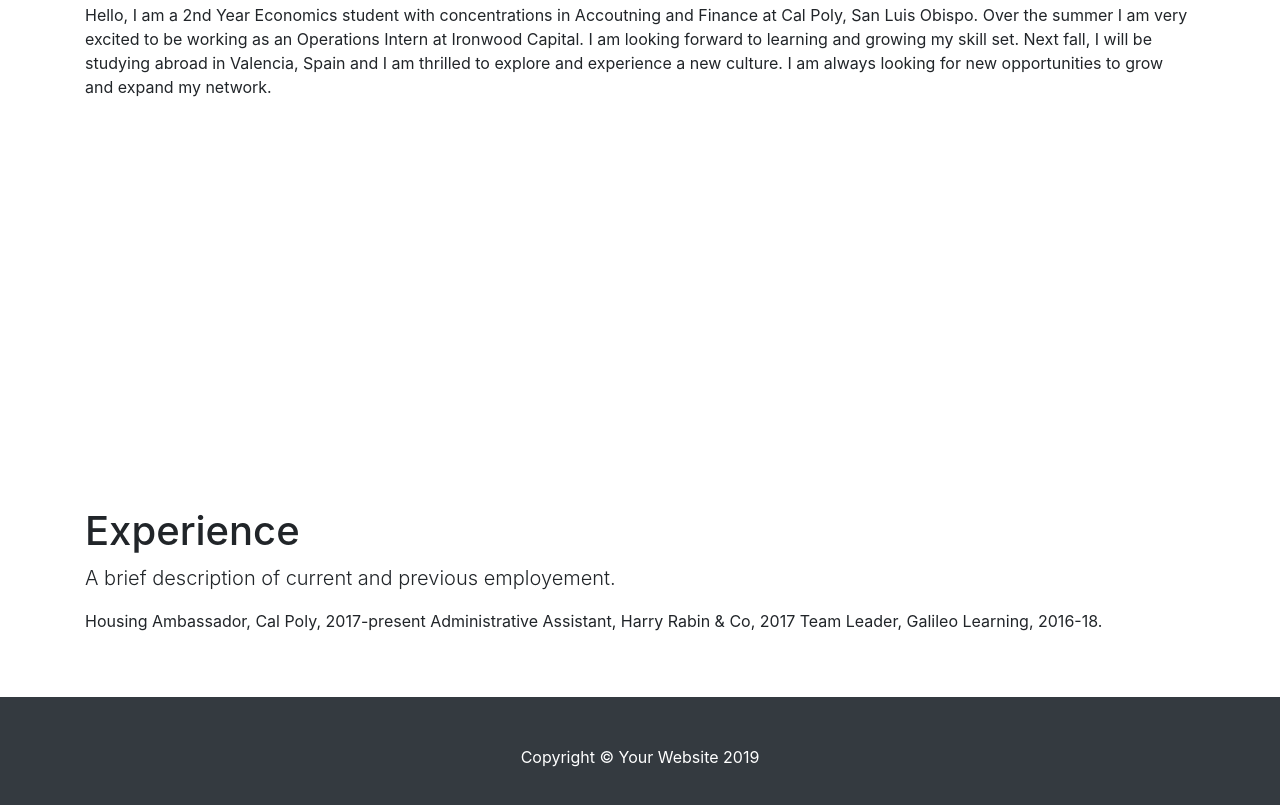
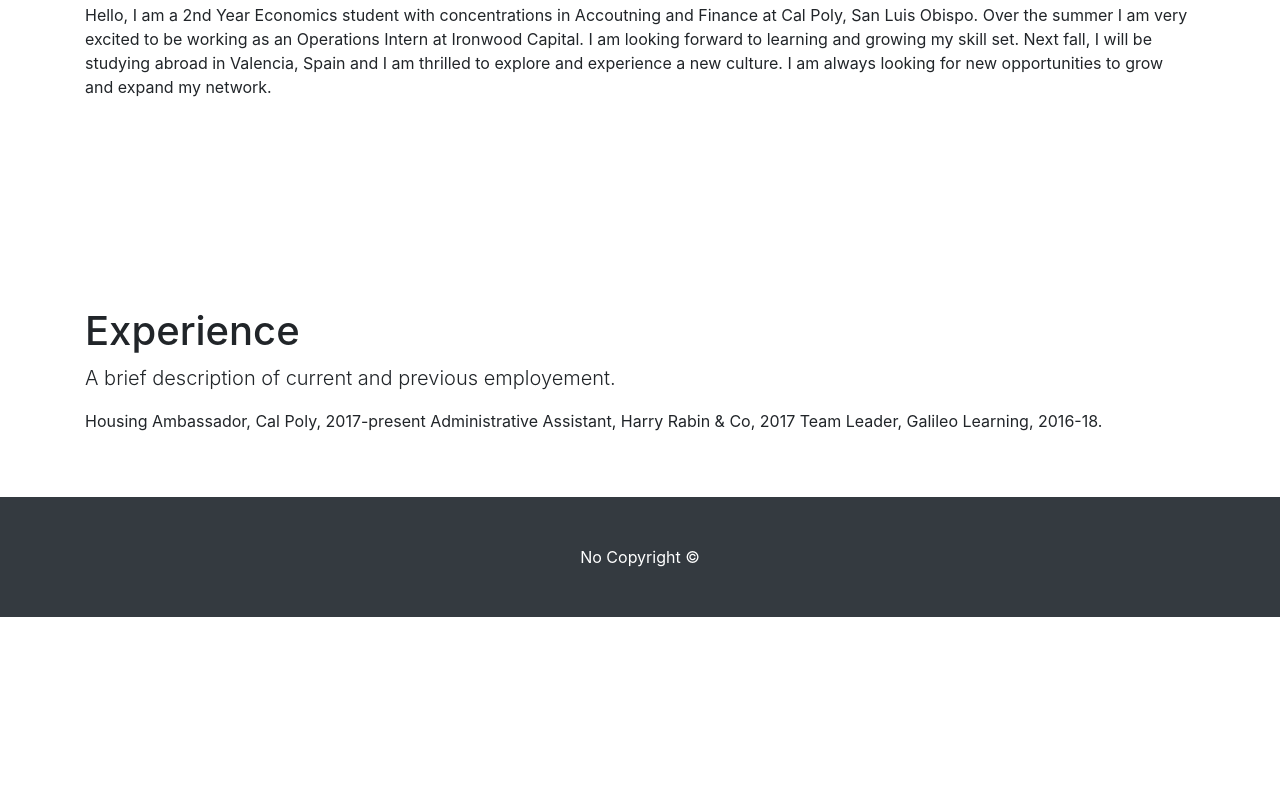
Before and after one commit to hannahmurray/hannahmurray.github.io, a website: page index.html in a window 1280 px wide. Shown: the part 499-1304 px from the top of the page. After the commit the page ends 1116 px from the top, so only its background shows below. Drawn offline with Linux system fonts and the light colour scheme.

Commit message:
removed image size

```diff
--- a/index.html
+++ b/index.html
@@ -65,7 +65,7 @@
   <!-- Image Section - set the background image for the header in the line below -->
   <section class="py-5 bg-image-full" style="background-image: ('IMG_7590.jpg');">
     <!-- Put anything you want here! There is just a spacer below for demo purposes! -->
-    <div style="height: 200px;"></div>
+
   </section>
 
   <!-- Content section -->
@@ -82,7 +82,7 @@
   <!-- Footer -->
   <footer class="py-5 bg-dark">
     <div class="container">
-      <p class="m-0 text-center text-white">Copyright &copy; Your Website 2019</p>
+      <p class="m-0 text-center text-white">No Copyright &copy;</p>
     </div>
     <!-- /.container -->
   </footer>
```
